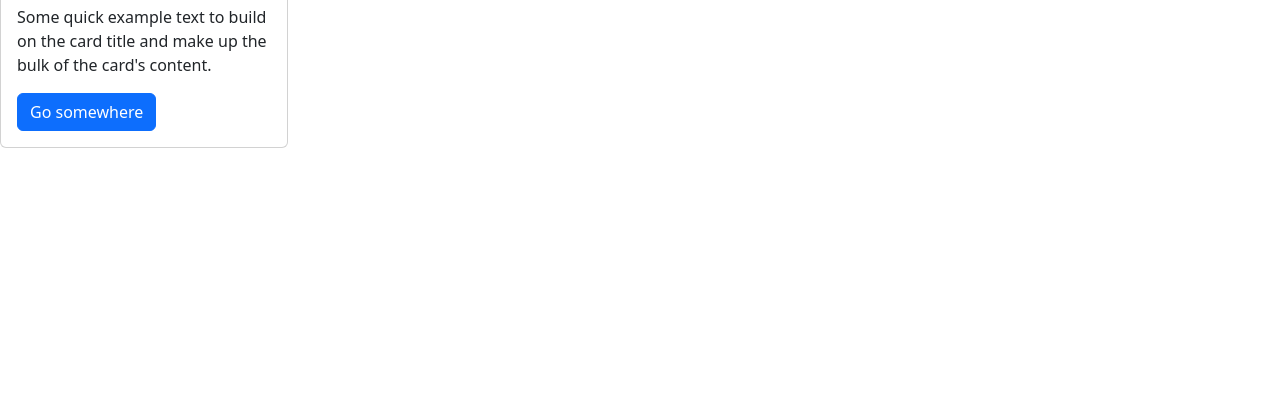
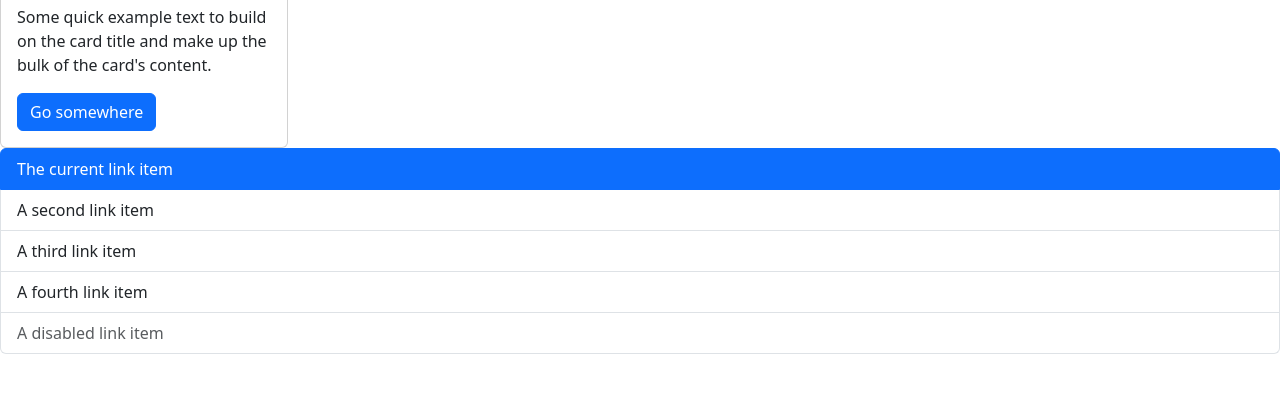
Before and after one commit to walterAriza/Repositorio-Personal, a plain HTML site: page index.html in a window 1280 px wide. Shown: the part 315-708 px from the top of the page. Drawn offline with nearby package versions, Linux system fonts and the light colour scheme.

```diff
--- a/index.html
+++ b/index.html
@@ -57,7 +57,18 @@
         </div>
       </div>
   </div>
+    <div class="lista-grupos">
 
+<div class="list-group">
+  <a href="#" class="list-group-item list-group-item-action active" aria-current="true">
+    The current link item
+  </a>
+  <a href="#" class="list-group-item list-group-item-action">A second link item</a>
+  <a href="#" class="list-group-item list-group-item-action">A third link item</a>
+  <a href="#" class="list-group-item list-group-item-action">A fourth link item</a>
+  <a class="list-group-item list-group-item-action disabled" aria-disabled="true">A disabled link item</a>
+</div>
+    </div>
     <script src="https://cdn.jsdelivr.net/npm/bootstrap@5.3.3/dist/js/bootstrap.bundle.min.js" integrity="sha384-YvpcrYf0tY3lHB60NNkmXc5s9fDVZLESaAA55NDzOxhy9GkcIdslK1eN7N6jIeHz" crossorigin="anonymous"></script>
 </body>
 </html>
```
